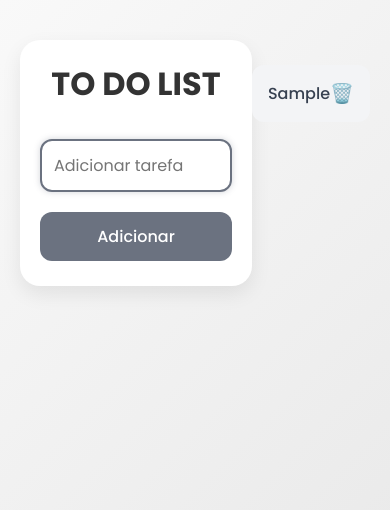
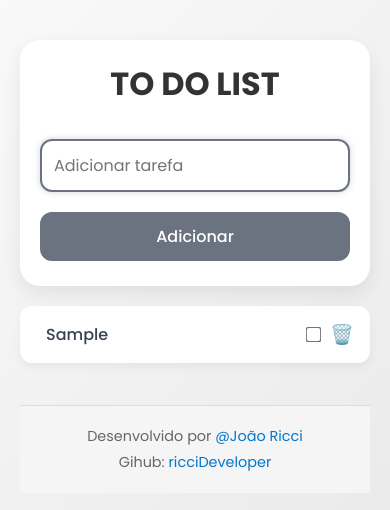
Before and after one commit to ricciDeveloper/ToDoList-JavaScript, a plain HTML site: page index.html in a window 390 px wide. Both pictures are taken after typing "Sample" into the empty fields and a click on the button "Adicionar". Drawn offline with Linux system fonts and the light colour scheme.

Commit message:
adiciona melhorias na estrutura e estilo da To Do List, incluindo novos metadados, funcionalidade de tarefas concluídas e um rodapé com informações do desenvolvedor

```diff
--- a/index.html
+++ b/index.html
@@ -5,6 +5,14 @@
     <meta name="viewport" content="width=device-width, initial-scale=1.0">
     <title>To Do List - JavaScript</title>
     <link rel="stylesheet" href="style.css">
+    <meta robot="index,follow">
+    <meta name="author" content="João Ricci">
+    <meta title="To Do List - JavaScript">
+    <meta description="Projeto de uma To Do List utilizando JavaScript, HTML e CSS.">
+    <meta keywords="to do list, lista de tarefas, javascript, html, css">
+    <link rel="icon" type="image/png" href="task.png">
+
+    <meta name="google-site-verification" content="zdeefwNrpCNJnFzDL-CT3o3P9mp7Gv8VTRfcey4MIyY" />
 </head>
 <body>
     <div class="container">
@@ -16,5 +24,9 @@
 
     </ul>
     <script src="main.js" defer></script>
+    <footer>
+        <p>Desenvolvido por <a href="https://www.linkedin.com/in/joaoriccideveloper/">@João Ricci</a></p>
+        <p>Gihub: <a href="https://github.com/ricciDeveloper">ricciDeveloper</a></p>
+    </footer>
 </body>
 </html>
--- a/main.js
+++ b/main.js
@@ -2,45 +2,89 @@ const button = document.getElementById("save");
 const input = document.querySelector("input");
 const list = document.getElementById("task-list");
 
-function adicionarTarefa(){
-    const tarefaNome = input.value.trim();
+function criarTarefa (tarefaNome, concluida = false) {
+    const li = document.createElement("li");
+    const span = document.createElement("span");
 
-    if(tarefaNome === ""){
-        alert("Insira uma tarefa!")
-        return;
+    span.textContent = tarefaNome;
+
+    if(concluida){
+        span.style.textDecoration = "line-through";
+        span.style.color = "#888";
     }
 
-    const li = document.createElement("li");
-    const span = document.createElement("span");
-    span.textContent = tarefaNome;
-    li.appendChild(span);
+
+    const check = document.createElement("input");
+    check.type = "checkbox";
+    check.checked = concluida;
+
+
+    check.addEventListener("change", () => {
+        if(check.checked){
+            span.style.textDecoration = "line-through";
+            span.style.color = "#888"
+        } else{
+            span.style.textDecoration = "none";
+            span.style.color = "inherit";
+        }
+
+        salvarTarefas();
+    });
 
     const btnRemover = document.createElement("button");
     btnRemover.classList.add("btnRemove");
     btnRemover.textContent = "🗑️";
-    btnRemover.addEventListener("click", removerTarefa);
+    btnRemover.addEventListener("click" , (e) =>{
+        e.target.parentElement.remove();
+        salvarTarefas();
+    } );
 
+    li.appendChild(span);
+    li.appendChild(check);
     li.appendChild(btnRemover);
+    list.appendChild(li);
+}
 
-    list.appendChild(li);
+function salvarTarefas(){
+    const tarefas = [];
+    document.querySelectorAll("#task-list li").forEach(li => {
+        const span = li.querySelector("span");
+        const check = li.querySelector("input[type='checkbox']");
+        tarefas.push({
+            nome: span.textContent,
+            check:check.ariaChecked
+        });
+    });
 
-    input.value = "";
-    input.focus();
+    localStorage.setItem("tarefaStorage", JSON.stringify(tarefas));
 
 }
 
 
+function adicionarTarefa(){
+    const tarefaNome = input.value.trim();
+    if(tarefaNome ===""){
+        alert("Digite uma tarefa!");
+        return
+    }
 
-function removerTarefa(){
-    const li = event.target.parentElement;
-    list.removeChild(li);
+    criarTarefa(tarefaNome);
+    salvarTarefas();
+
+    input.value = "";
+    input.focus();
 }
 
 
-button.addEventListener("click", adicionarTarefa);
+window.onload = () => {
+    const tarefasSalvas = JSON.parse(localStorage.getItem("tarefaStorage")) || [];
+    tarefasSalvas.forEach(t => criarTarefa (t.nome, t.check));
+};
 
+
+button.addEventListener("click" , adicionarTarefa);
 input.addEventListener("keypress", (e) => {
-    if(e.key ==="Enter"){
+    if(e.key === "Enter") {
         adicionarTarefa();
     }
 });
--- a/style.css
+++ b/style.css
@@ -5,7 +5,7 @@
   margin: 0;
   padding: 0;
   box-sizing: border-box;
-  font-family: Poppins;
+  font-family: Poppins, sans-serif;
 }
 
 body {
@@ -13,19 +13,49 @@ body {
   color: #333;
   min-height: 100vh;
   display: flex;
-  justify-content: center;
-  align-items: flex-start;
+  flex-direction: column;
+  justify-content: flex-start;
+  align-items: center;
   padding: 40px 20px;
 }
 
+footer {
+    margin-top: 30px;
+    padding: 15px 10px;
+    text-align: center;
+    font-size: 0.9rem;
+    color: #666;
+    background-color: #f5f5f5;
+    border-top: 1px solid #ddd;
+    width: 100%;
+
+}
+
+footer p {
+    margin: 5px 0;
+}
+
+footer a {
+    color: #0077cc;
+    text-decoration: none;
+    transition: color 0.3s ease;
+}
+
+footer a:hover {
+    color: #005999;
+    text-decoration: underline;
+}
+
+
+/* ===== Título ===== */
+h1 {
+  font-size: 2rem;
+  text-align: center;
+  text-transform: uppercase;
+  margin-bottom: 1rem;
+}
+
 /* ===== Container Principal ===== */
-h1{
-    font-size: 2rem;
-    align-items: center;
-    text-align: center;
-    text-transform: uppercase;
-    margin-bottom: 1rem;
-}
 .container {
   background: #fff;
   padding: 30px;
@@ -34,7 +64,7 @@ h1{
   max-width: 450px;
   box-shadow: 0 8px 20px rgba(0,0,0,0.08);
   animation: fadeIn 0.6s ease-in-out;
-
+  margin-bottom: 20px; /* espaço entre o form e a lista */
 }
 
 /* ===== Input e Botão ===== */
@@ -74,11 +104,13 @@ h1{
 /* ===== Lista de Tarefas ===== */
 #task-list {
   list-style: none;
-  margin-top: 25px;
+  padding: 0;
+  width: 100%;
+  max-width: 450px;
 }
 
 #task-list li {
-  background: #f3f4f6;
+  background: #fff;
   padding: 14px 16px;
   margin-bottom: 12px;
   border-radius: 12px;
@@ -86,11 +118,12 @@ h1{
   justify-content: space-between;
   align-items: center;
   transition: 0.3s ease;
+  box-shadow: 0 4px 10px rgba(0,0,0,0.05);
 }
 
 #task-list li:hover {
-  background: #e5e7eb;
-  transform: scale(1.02);
+  background: #f9fafb;
+  transform: scale(1.01);
 }
 
 /* ===== Texto da Tarefa ===== */
@@ -98,6 +131,14 @@ h1{
   font-size: 1rem;
   font-weight: 500;
   color: #374151;
+  flex: 1; /* ocupa espaço entre o checkbox e o botão */
+  margin-left: 10px;
+}
+
+/* ===== Checkbox ===== */
+#task-list li input[type="checkbox"] {
+  transform: scale(1.2);
+  cursor: pointer;
 }
 
 /* ===== Botão de Remover ===== */
@@ -108,6 +149,7 @@ h1{
   font-size: 1.2rem;
   transition: transform 0.2s ease, color 0.3s ease;
   color: #6b7280;
+  margin-left: 10px;
 }
 
 .btnRemove:hover {
@@ -138,4 +180,8 @@ h1{
     flex-direction: column;
     gap: 10px;
   }
+
+  #task-list {
+    max-width: 100%;
+  }
 }
```
Also changed, not shown: task.png (added).
